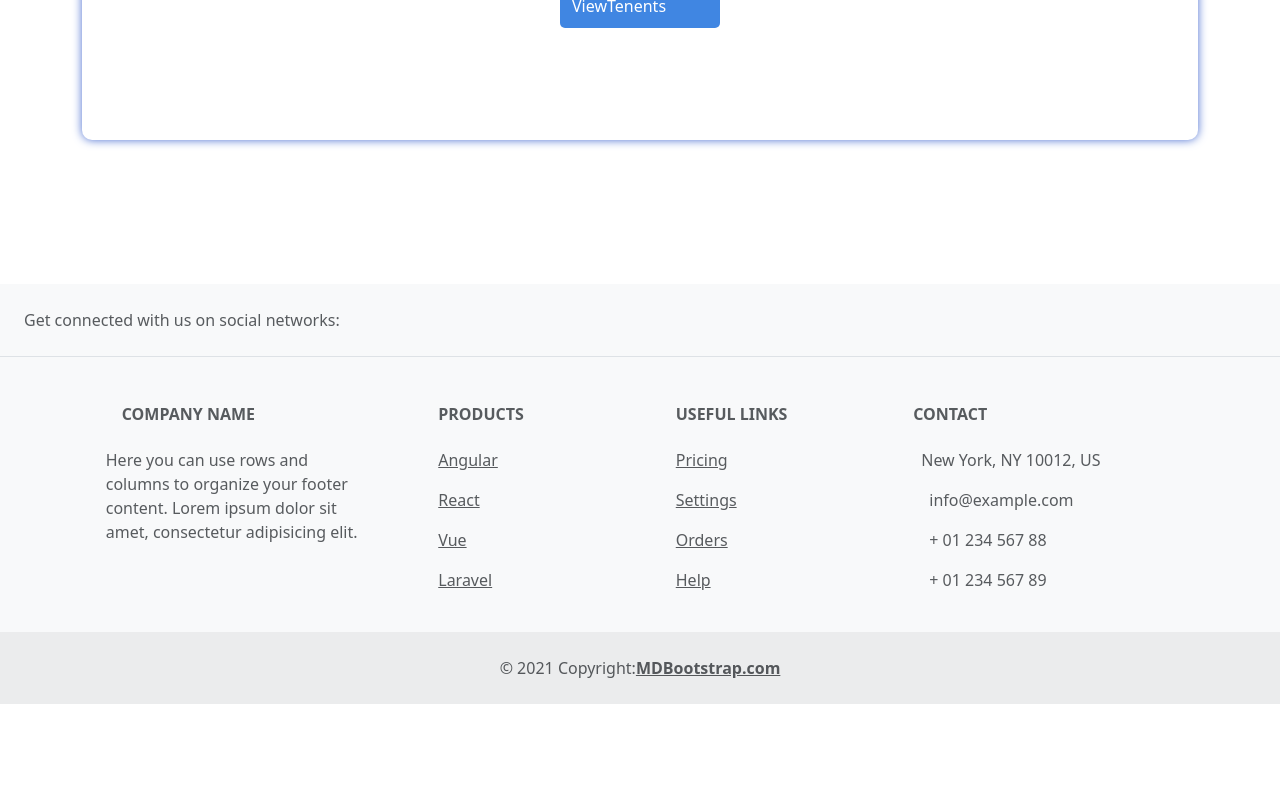
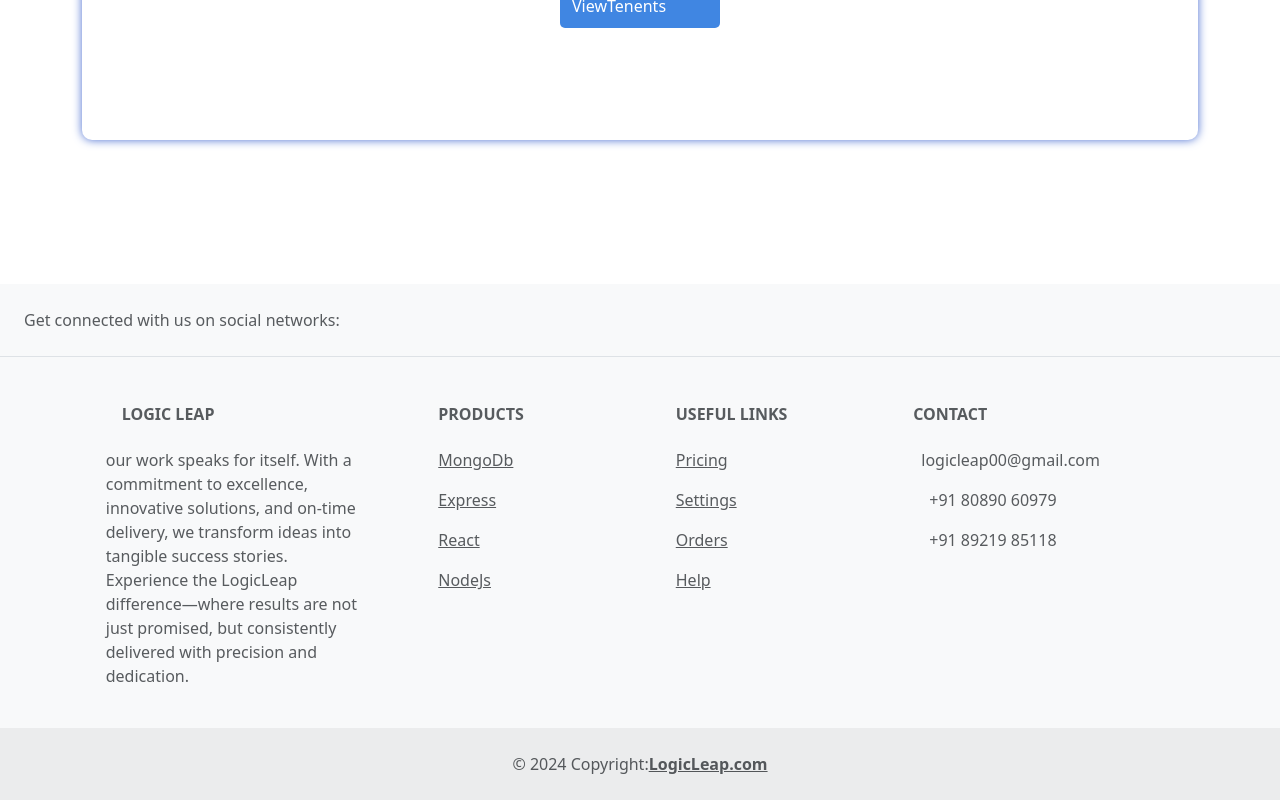
Before and after one commit to Muhdsidin/apartment-front-end, a React (Vite) app: page / in a window 1280 px wide. Shown: the part 1188-1988 px from the top of the page. Before the commit the page ends 1892 px from the top, so only its background shows below. Built offline with nearby package versions, Linux system fonts and the light colour scheme.

Commit message:
footer addedd2

```diff
--- a/src/components/Footer/Footer.jsx
+++ b/src/components/Footer/Footer.jsx
@@ -37,11 +37,10 @@ export default function App() {
             <MDBCol md="3" lg="4" xl="3" className='mx-auto mb-4'>
               <h6 className='text-uppercase fw-bold mb-4'>
                 <MDBIcon icon="gem" className="me-3" />
-                Company name
+                Logic Leap
               </h6>
               <p>
-                Here you can use rows and columns to organize your footer content. Lorem ipsum dolor sit amet,
-                consectetur adipisicing elit.
+              our work speaks for itself. With a commitment to excellence, innovative solutions, and on-time delivery, we transform ideas into tangible success stories. Experience the LogicLeap difference—where results are not just promised, but consistently delivered with precision and dedication.
               </p>
             </MDBCol>
 
@@ -49,22 +48,22 @@ export default function App() {
               <h6 className='text-uppercase fw-bold mb-4'>Products</h6>
               <p>
                 <a href='#!' className='text-reset'>
-                  Angular
+                  MongoDb
                 </a>
               </p>
               <p>
                 <a href='#!' className='text-reset'>
-                  React
+                  Express
                 </a>
               </p>
               <p>
                 <a href='#!' className='text-reset'>
-                  Vue
+                 React
                 </a>
               </p>
               <p>
                 <a href='#!' className='text-reset'>
-                  Laravel
+                  NodeJs
                 </a>
               </p>
             </MDBCol>
@@ -97,17 +96,14 @@ export default function App() {
               <h6 className='text-uppercase fw-bold mb-4'>Contact</h6>
               <p>
                 <MDBIcon icon="home" className="me-2" />
-                New York, NY 10012, US
+                logicleap00@gmail.com
+              </p>
+
+              <p>
+                <MDBIcon icon="phone" className="me-3" /> +91 80890 60979
               </p>
               <p>
-                <MDBIcon icon="envelope" className="me-3" />
-                info@example.com
-              </p>
-              <p>
-                <MDBIcon icon="phone" className="me-3" /> + 01 234 567 88
-              </p>
-              <p>
-                <MDBIcon icon="print" className="me-3" /> + 01 234 567 89
+                <MDBIcon icon="print" className="me-3" /> +91 89219 85118
               </p>
             </MDBCol>
           </MDBRow>
@@ -115,9 +111,9 @@ export default function App() {
       </section>
 
       <div className='text-center p-4' style={{ backgroundColor: 'rgba(0, 0, 0, 0.05)' }}>
-        © 2021 Copyright:
-        <a className='text-reset fw-bold' href='https://mdbootstrap.com/'>
-          MDBootstrap.com
+        © 2024 Copyright:
+        <a className='text-reset fw-bold' href='#'>
+          LogicLeap.com
         </a>
       </div>
     </MDBFooter>
```
